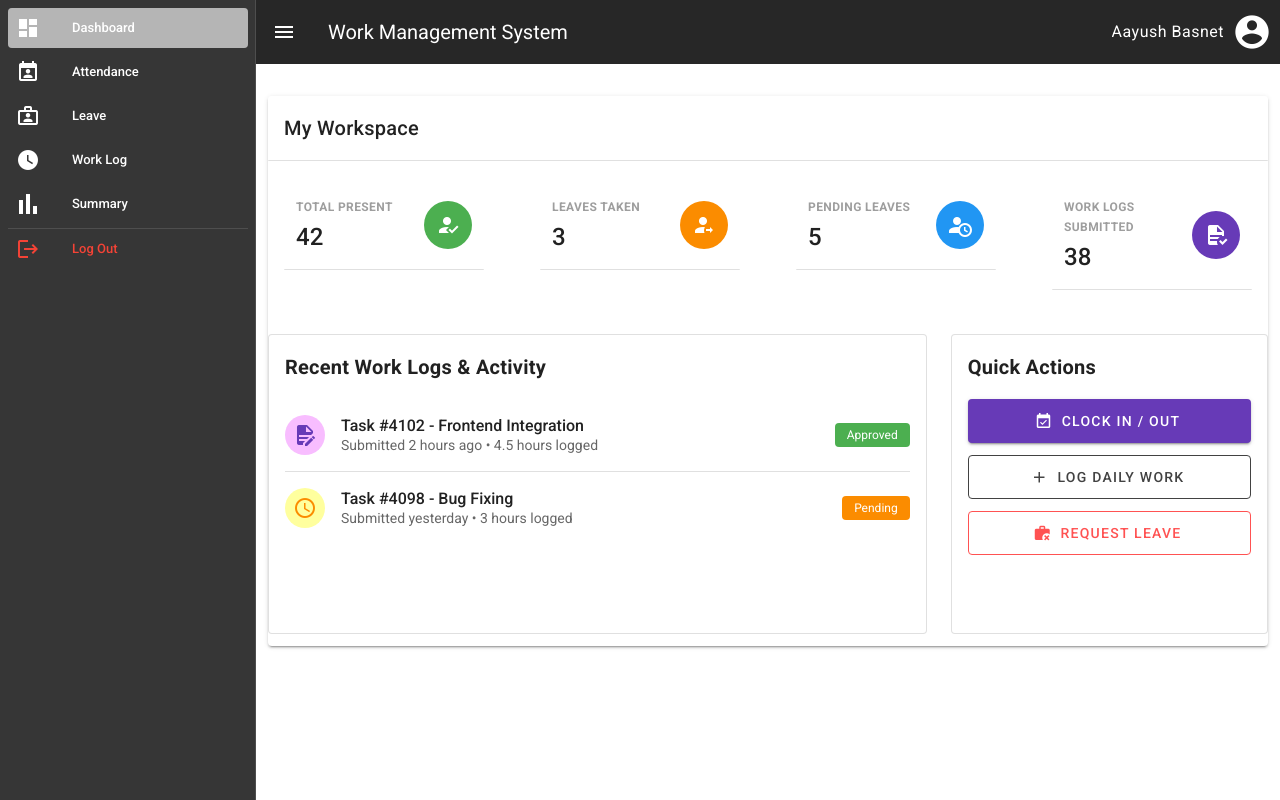
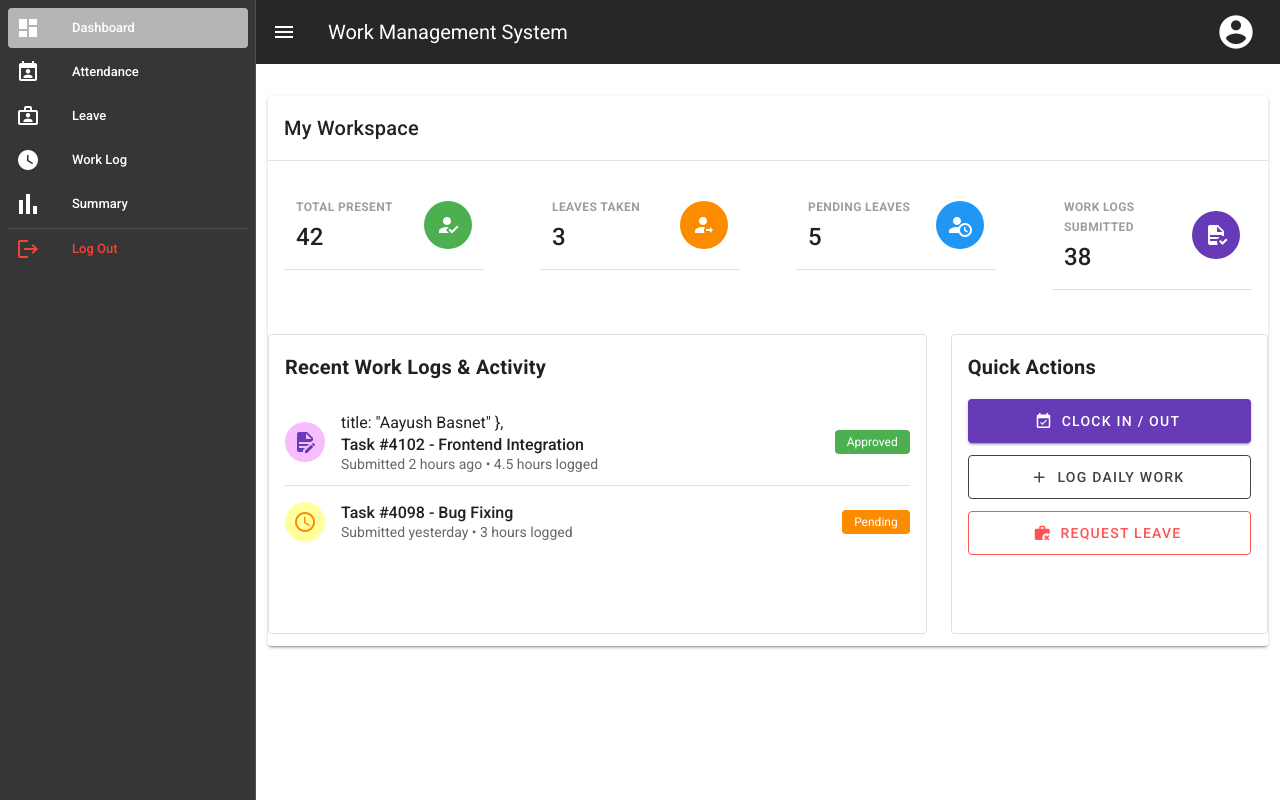
Before and after one commit to aayush11223/work_management_system, a Vue app: page /dashboard in a window 1280 px wide. Built offline with nearby package versions, Linux system fonts and the light colour scheme.

Commit message:
menu added in icon

```diff
--- a/src/components/common/AppBar.vue
+++ b/src/components/common/AppBar.vue
@@ -1,16 +1,28 @@
 <template>
   <v-app-bar app dark flat>
     <v-app-bar-nav-icon @click="toggleNav"></v-app-bar-nav-icon>
-
     <v-toolbar-title>{{ title }}</v-toolbar-title>
-
     <v-spacer></v-spacer>
 
-    <v-toolbar-title class="text-body-1"> {{ name }}</v-toolbar-title>
+    <!-- v-menu -->
+    <v-menu transition="slide-y-transition" bottom>
+      <template v-slot:activator="{ on, attrs }">
+        <v-btn class="mr-1" dark icon v-bind="attrs" v-on="on">
+          <v-icon x-large> mdi-account-circle </v-icon>
+        </v-btn>
+      </template>
 
-    <v-btn class="ml-1" icon to="/profile">
-      <v-icon x-large> mdi-account-circle </v-icon>
-    </v-btn>
+      <v-list>
+        <v-list-item to="/profile">
+          <v-list-item-title>Profile</v-list-item-title>
+        </v-list-item>
+
+        <!-- Dynamic Toggle Route -->
+        <v-list-item @click="handleToggle">
+          <v-list-item-title>{{ toggleTitle }}</v-list-item-title>
+        </v-list-item>
+      </v-list>
+    </v-menu>
   </v-app-bar>
 </template>
 
@@ -23,14 +35,29 @@ export default {
     title: {
       type: String,
     },
-    name: {
-      type: String,
+  },
+
+  computed: {
+    isProfilePage() {
+      return this.$route.path === "/profile";
+    },
+    toggleTitle() {
+      return this.isProfilePage ? "Go to Admin" : "Go to User";
     },
   },
+
   methods: {
     toggleNav() {
       this.$emit("enable", !this.drawer);
     },
+
+    handleToggle() {
+      if (this.isProfilePage) {
+        this.$router.push("/admin/dashboard");
+      } else {
+        this.$router.push("/profile");
+      }
+    },
   },
 };
 </script>
--- a/src/layouts/EmployeeLayout.vue
+++ b/src/layouts/EmployeeLayout.vue
@@ -36,7 +36,6 @@ export default {
   data() {
     return {
       title: "Work Management System",
-      name: "Aayush Basnet",
       drawer: true,
       group: null,
       menuItems: [
--- a/src/views/DashboardView.vue
+++ b/src/views/DashboardView.vue
@@ -31,7 +31,8 @@
               <v-list-item-avatar color="primary lighten-5">
                 <v-icon color="primary">mdi-file-document-edit</v-icon>
               </v-list-item-avatar>
-              <v-list-item-content>
+              <v-list-item-content
+                >title: "Aayush Basnet" },
                 <v-list-item-title class="font-weight-medium"
                   >Task #4102 - Frontend Integration</v-list-item-title
                 >
```
Also changed, not shown: src/components/admin/EmployeeDetailTabs.vue (added, +33 -0 lines), 1 other file (tests, documents, lock files or other folders).
